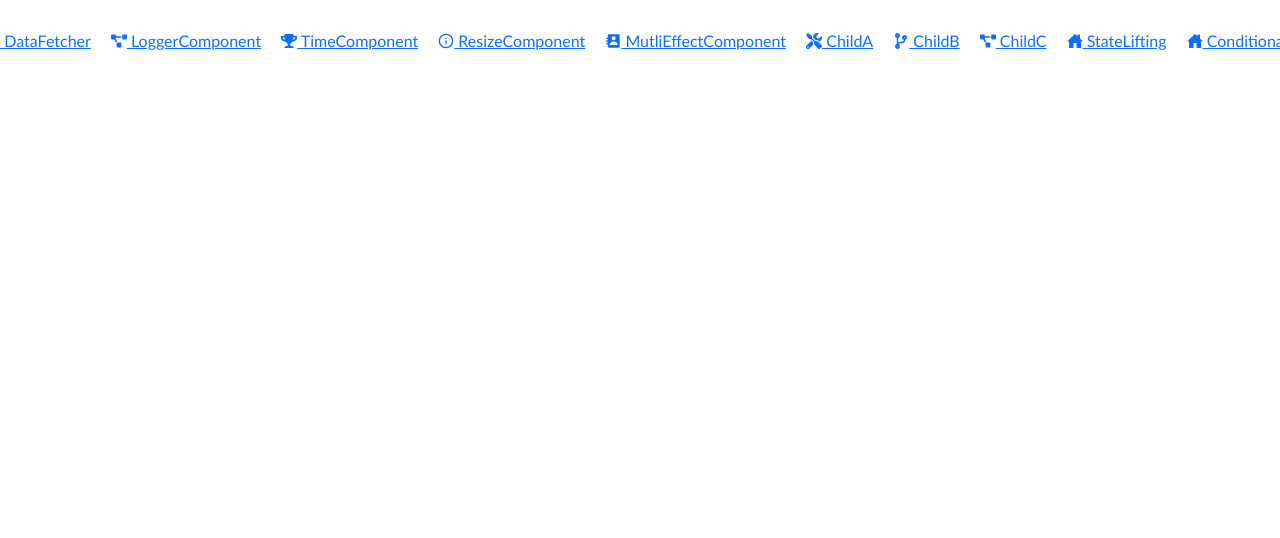
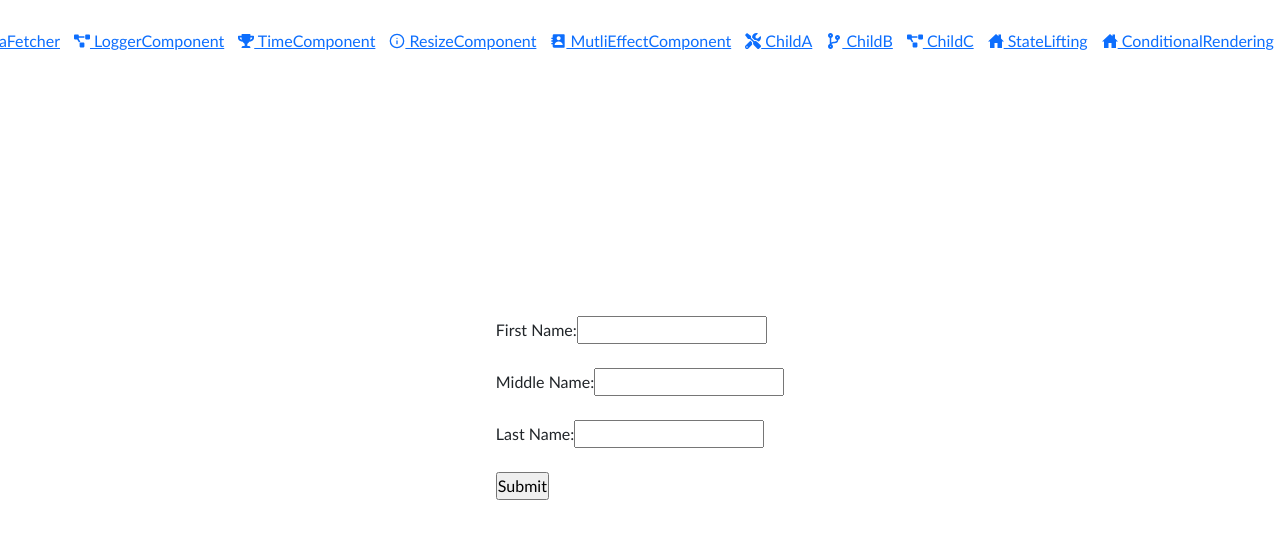
Before and after one commit to khushi23-crypto/React-Basic-Concepts, a React (Create React App) app: page /reactform in a window 1280 px wide. Shown: the top 538 px of the page. Built offline with nearby package versions, Linux system fonts and the light colour scheme.

Commit message:
Create React-hook-form

```diff
--- a/package.json
+++ b/package.json
@@ -11,6 +11,7 @@
     "react": "^19.1.1",
     "react-bootstrap": "^2.10.10",
     "react-dom": "^19.1.1",
+    "react-hook-form": "^7.62.0",
     "react-icons": "^5.5.0",
     "react-router-dom": "^7.8.2",
     "react-scripts": "5.0.1",
--- a/src/App.js
+++ b/src/App.js
@@ -13,6 +13,7 @@ import ChildA from './components/UseContext/ChildA';
 import ConditionalRendering from './components/ConditionalRendering/ConditionalRendering';
 import StateLifting from './components/StateLifting';
 import EventHandling from './components/EventHandling';
+import ReactForm from './components/ReactForm'
 //step1: create context
 const UserContext = createContext();
 //step 2: wrapp all the child inside the provider
@@ -53,6 +54,7 @@ function App() {
           <Route path="/statelifting" element={<StateLifting  name={name} setName={setName}/>} />
           <Route path="/conditionalrendering" element={<ConditionalRendering />} />
           <Route path="/eventhandling" element={<EventHandling />} />
+          <Route path="/reactform" element={<ReactForm />} />
       </Routes>
     </Router>
   );
--- a/src/components/Navbar/Navbar.css
+++ b/src/components/Navbar/Navbar.css
@@ -1,7 +1,7 @@
 .navbar {
   display: flex;
   align-items: center;
-  padding: 10px 20px;
+  padding: 10px;
   margin: 0;
   position: fixed;  /* make it stick to top */
   top: 0;            /* top of viewport */
@@ -28,7 +28,7 @@
   display: flex;
   align-items: center;
   justify-content: center;
-  padding: 9px 10px; /* keep same as hover */
+  padding: 9px 7px; /* keep same as hover */
   border-radius: 50px; /* same as hover */
   transition: transform 0.3s ease, box-shadow 0.3s ease, background 0.3s ease;
 }
--- a/src/components/Navbar/Navbar.jsx
+++ b/src/components/Navbar/Navbar.jsx
@@ -25,6 +25,8 @@ function Navbar() {
                 <a href="/statelifting" className='menu-circle'><IoHomeSharp />&nbsp;StateLifting</a>
                 <a href="/conditionalrendering" className='menu-circle'><IoHomeSharp />&nbsp;ConditionalRendering</a>
                 <a href="/eventhandling" className='menu-circle'><IoHomeSharp />&nbsp;EventHandling</a>
+                <a href="/reactform" className='menu-circle'><IoHomeSharp />&nbsp;ReactForm</a>
+
 
 
             </nav>
--- /dev/null
+++ b/src/components/ReactForm.jsx
@@ -0,0 +1,48 @@
+import React from 'react'
+import { useForm } from "react-hook-form"
+
+function ReactForm() {
+    const { register, handleSubmit,  formState: { errors,isSubmitting } } = useForm()
+    async function onSubmit(data) {
+
+        await new Promise((resolve)=>setTimeout(resolve,5000));
+        console.log("submitting the form", data);
+    }
+
+    return (
+        <form onSubmit={handleSubmit(onSubmit)}>
+            <div>
+                <label>First Name:</label>
+                <input {...register('firstName',
+                    {
+                        required: true,
+                        minLength: { value: 3, message: 'Min Length atleast 3' },
+                        maxLength: { value: 6, message: 'Max Length atmost 6' }
+                    })} />
+                {errors.firstName && <p>{errors.firstName.message}</p>}
+
+            </div>
+            <br />
+            <div>
+                <label>Middle Name:</label>
+                <input {...register('middleName')} />
+            </div>
+            <br />
+            <div>
+                <label>Last Name:</label>
+                <input {...register('lastName',{
+                pattern:{
+                    value:/^[A-Za-z]+$/i,
+                    message: "Last name is not as per the rules"
+                }
+
+})} />
+{errors.lastName && <p>{errors.lastName.message}</p>}
+            </div>
+            <br />
+            <input type='submit' disable={isSubmitting} value={isSubmitting ?"Submitting":"Submit"}/>
+        </form>
+    )
+}
+
+export default ReactForm
```
Also changed, not shown: 1 other file (tests, documents, lock files or other folders).
